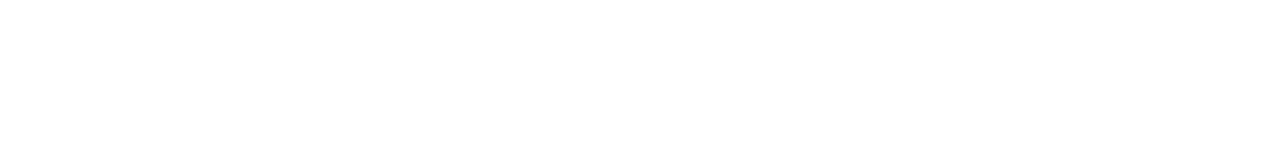
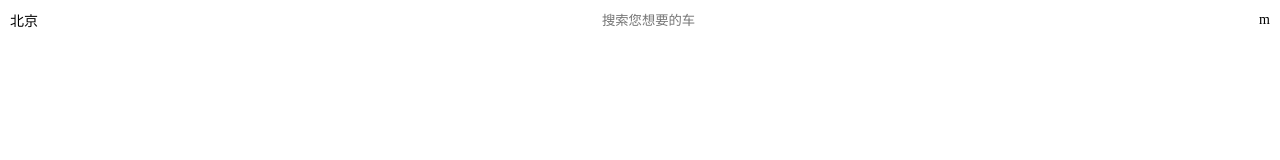
Before and after one commit to ly1601n/4-12, a plain HTML site: page index.html in a window 1280 px wide. Drawn offline with Linux system fonts and the light colour scheme.

Commit message:
提交header

```diff
--- a/index.html
+++ b/index.html
@@ -12,7 +12,11 @@
 
 <body>
     <div class='wrap'>
-        <header></header>
+        <header>
+            <a href="#" class='city'>北京</a>
+            <input type="text" placeholder='搜索您想要的车'>
+            <a href="#" class='icon'>m</a>
+        </header>
         <section></section>
         <footer></footer>
     </div>
--- a/src/css/style.css
+++ b/src/css/style.css
@@ -11,3 +11,38 @@ body,
     width: 100%;
     height: 100%;
 }
+
+.wrap {
+    display: flex;
+    flex-direction: column;
+}
+
+header {
+    width: 100%;
+    height: 40px;
+    display: flex;
+    justify-content: space-between;
+    align-items: center;
+}
+
+.city,
+.icon {
+    padding-left: 10px;
+    padding-right: 10px;
+    color: #000;
+    font-size: 14px;
+}
+
+input {
+    border-radius: 6px;
+    text-align: center;
+    flex: 1;
+    outline: 0;
+    border: 0;
+}
+
+section {
+    flex: 1;
+    width: 100%;
+    overflow-y: scroll;
+}
```
